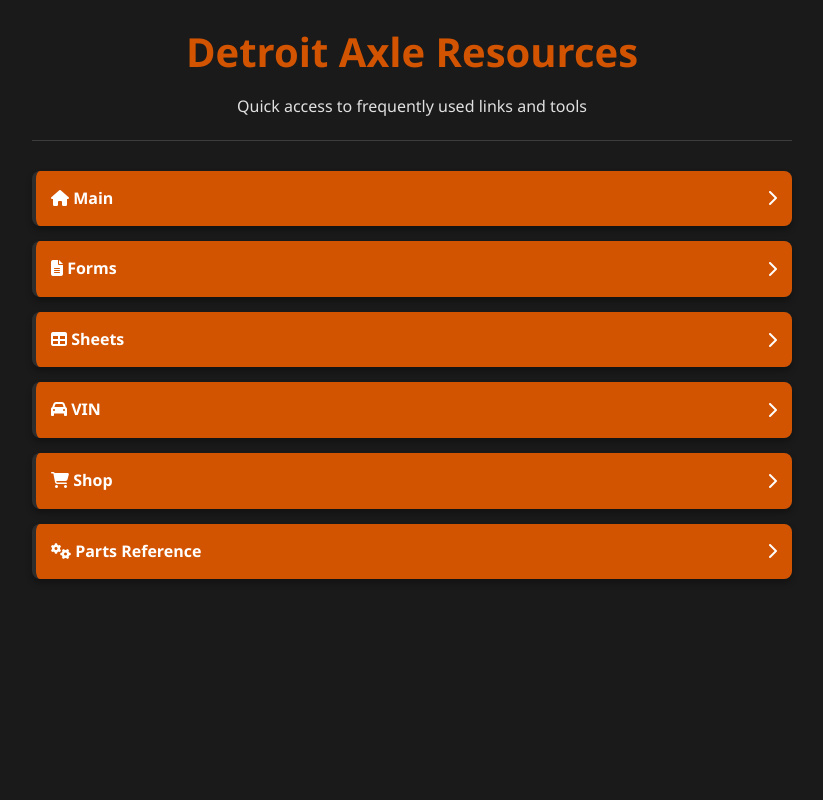
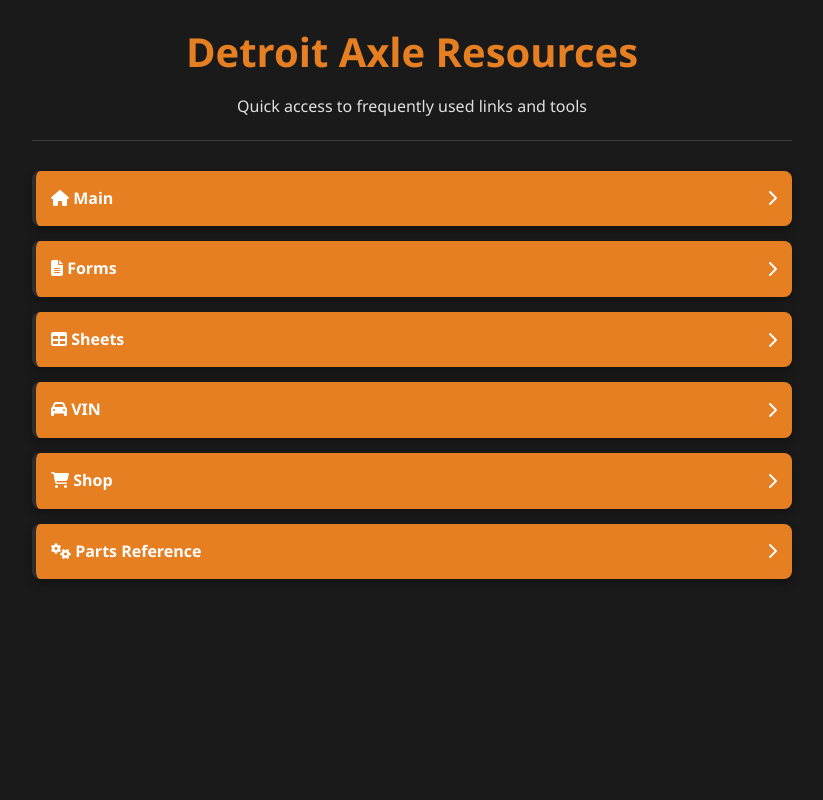
Before and after one commit to Detroitaxle/links, a plain HTML site: page index.html in a window 1280 px wide. Shown: the whole page, without its empty margins (228-1051 px from the left). Drawn offline with Linux system fonts and the light colour scheme.

Commit message:
Update index.html

```diff
--- a/index.html
+++ b/index.html
@@ -3,7 +3,7 @@
 <head>
     <meta charset="UTF-8">
     <meta name="viewport" content="width=device-width, initial-scale=1.0">
-    <title>Detroit Axle Links</title>
+    <title>Detroit Axle Resources</title>
     <link rel="stylesheet" href="https://cdnjs.cloudflare.com/ajax/libs/font-awesome/6.4.0/css/all.min.css">
     <link rel="icon" type="image/x-icon" href="favicon.ico">
     <link rel="icon" type="image/png" sizes="16x16" href="favicon-16x16.png">
@@ -12,11 +12,11 @@
         :root {
             --bg-color: #1a1a1a;
             --text-color: #e0e0e0;
-            --accent-color: #D35400; /* Darker reddish-orange */
-            --hover-color: #E67E22; /* Softer hover color */
+            --accent-color: #E67E22; /* Softer orange */
+            --hover-color: #F39C12; /* Brighter hover color */
             --card-bg: #2d2d2d;
             --border-color: #3d3d3d;
-            --transition-speed: 0.3s;
+            --transition-speed: 0.25s;
         }
 
         * {
@@ -31,7 +31,7 @@
             color: var(--text-color);
             line-height: 1.6;
             padding: 20px;
-            max-width: 800px; /* Narrower container for single column */
+            max-width: 800px;
             margin: 0 auto;
         }
 
@@ -50,23 +50,23 @@
 
         .container {
             display: flex;
-            flex-direction: column; /* Single column layout */
+            flex-direction: column;
             gap: 15px;
         }
 
         .category {
             background-color: var(--card-bg);
             border-radius: 8px;
-            box-shadow: 0 4px 6px rgba(0, 0, 0, 0.3);
+            box-shadow: 0 4px 8px rgba(0, 0, 0, 0.3);
             width: 100%;
             overflow: hidden;
-            transition: all var(--transition-speed) ease;
-            border-left: 4px solid var(--card-bg);
+            transition: all var(--transition-speed) ease-out;
+            border-left: 4px solid transparent;
         }
 
         .category:hover {
             transform: translateX(5px);
-            box-shadow: 0 6px 10px rgba(0, 0, 0, 0.4);
+            box-shadow: 0 6px 12px rgba(0, 0, 0, 0.4);
             border-left: 4px solid var(--accent-color);
         }
 
@@ -79,7 +79,7 @@
             justify-content: space-between;
             align-items: center;
             font-weight: bold;
-            transition: background-color var(--transition-speed) ease;
+            transition: all var(--transition-speed) ease-out;
         }
 
         .category-header:hover {
@@ -87,7 +87,7 @@
         }
 
         .category-header i {
-            transition: transform var(--transition-speed) ease;
+            transition: transform var(--transition-speed) ease-out;
         }
 
         .category-header.active i {
@@ -97,11 +97,11 @@
         .links {
             max-height: 0;
             overflow: hidden;
-            transition: max-height var(--transition-speed) ease;
+            transition: max-height var(--transition-speed) ease-out;
         }
 
         .links.active {
-            max-height: 1000px;
+            max-height: 2000px;
         }
 
         .link-item {
@@ -109,7 +109,7 @@
             border-bottom: 1px solid var(--border-color);
             display: flex;
             align-items: center;
-            transition: background-color var(--transition-speed) ease;
+            transition: all var(--transition-speed) ease-out;
         }
 
         .link-item:last-child {
@@ -117,7 +117,7 @@
         }
 
         .link-item:hover {
-            background-color: rgba(255, 255, 255, 0.05);
+            background-color: rgba(255, 255, 255, 0.08);
         }
 
         .link-item i {
@@ -125,13 +125,18 @@
             color: var(--accent-color);
             width: 20px;
             text-align: center;
+            transition: color var(--transition-speed) ease-out;
+        }
+
+        .link-item:hover i {
+            color: var(--hover-color);
         }
 
         .link-item a {
             color: var(--text-color);
             text-decoration: none;
             flex-grow: 1;
-            transition: color var(--transition-speed) ease;
+            transition: color var(--transition-speed) ease-out;
         }
 
         .link-item a:hover {
@@ -269,6 +274,10 @@
                     <i class="fas fa-file-excel"></i>
                     <a href="https://detroitaxle-my.sharepoint.com/:x:/r/personal/malhusan_detroitaxle_com/_layouts/15/Doc.aspx?sourcedoc=%7B3D18A2E7-2A3E-4FDE-AC45-8D5BB93F90DE%7D&file=Single%20Rotor%20List%20(1).xlsx&action=default&mobileredirect=true&DefaultItemOpen=1&ct=1746720751738&wdOrigin=OFFICECOM-WEB.START.EDGEWORTH&cid=6df58357-9d05-4fb8-aad0-5a401f5be9c3&wdPreviousSessionSrc=HarmonyWeb&wdPreviousSession=2e610391-1ea9-4a7b-998d-3773ec52eac7" target="_blank">Single Rotor List</a>
                 </div>
+                <div class="link-item">
+                    <i class="fas fa-file-excel"></i>
+                    <a href="https://detroitaxle-my.sharepoint.com/:x:/p/mabed/EfsYtK8X2dJGtKOX2QyMjIgBA5n4d9NrFsw1Mt3sWqbUtg?rtime=GtbfgkqH3Ug" target="_blank">Push and Pull</a>
+                </div>
             </div>
         </div>
 
```
